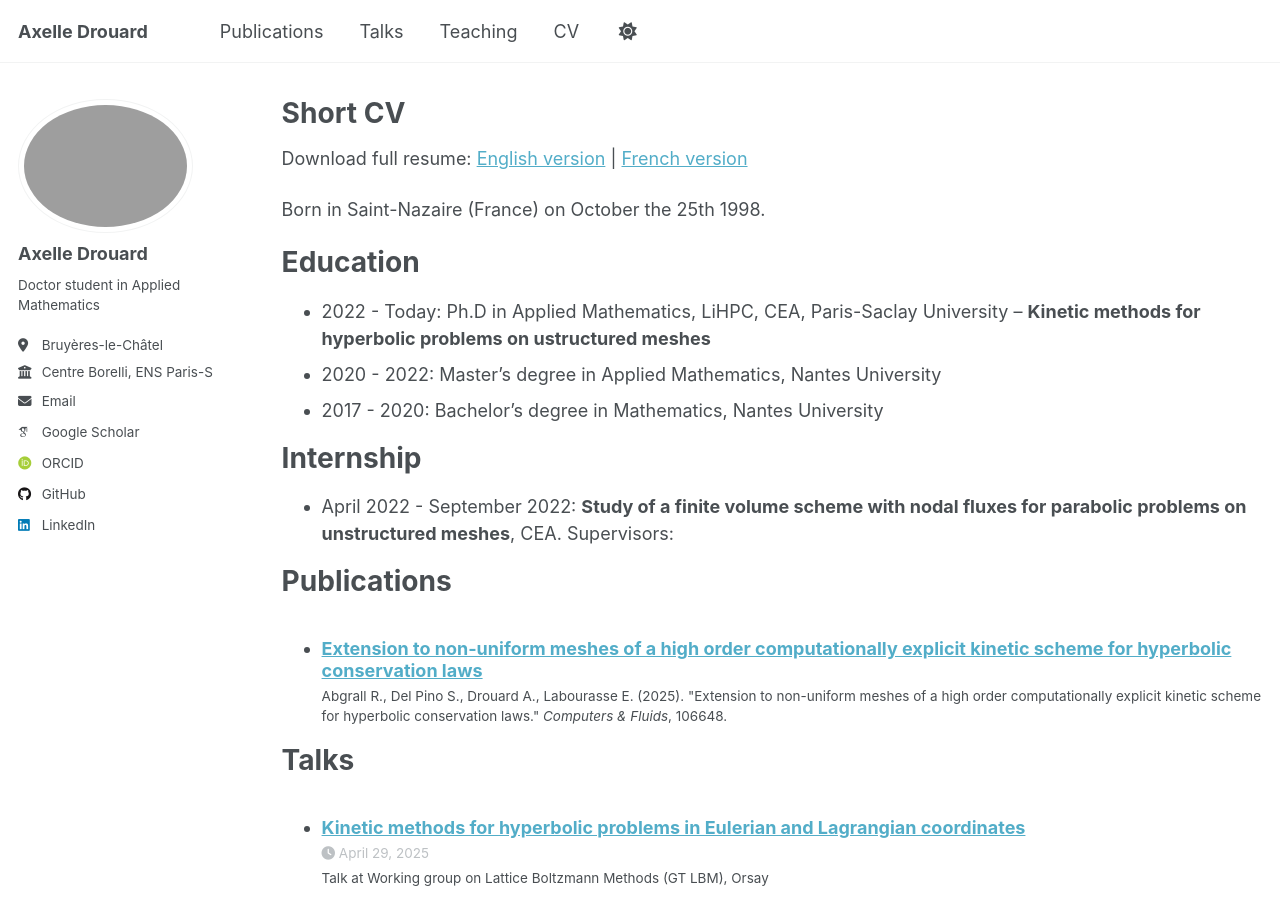
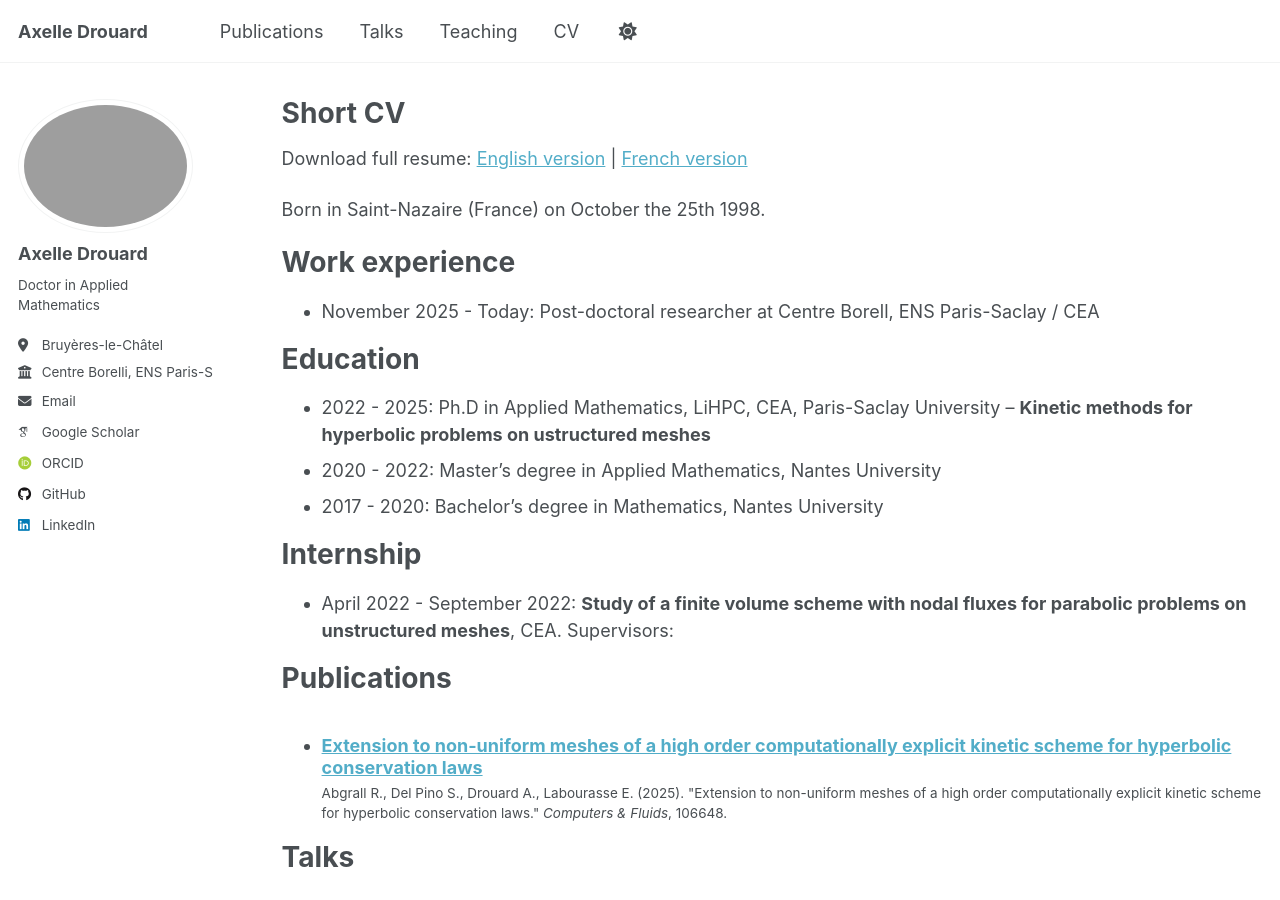
Before and after one commit to axelledrouard/axelledrouard.github.io, a Jekyll site: the page built from _pages/cv.md, in a window 1280 px wide and 900 px high. Built offline with Jekyll 4.4.1, drawn with Linux system fonts in a browser that asks for light colours; some web fonts are replaced; a script that is not in the unit is left out.

Commit message:
Modifs cv post doc

```diff
--- a/_config.yml
+++ b/_config.yml
@@ -26,7 +26,7 @@ author:
   avatar           : "profile-pic.png"
   name             : "Axelle Drouard"
   pronouns         : # example: "she/her"
-  bio              : "Doctor student in Applied Mathematics"
+  bio              : "Doctor in Applied Mathematics"
   location         : "Bruyères-le-Châtel"
   employer         : "Centre Borelli, ENS Paris-Saclay / CEA"
   uri              : # URL
--- a/_pages/cv.md
+++ b/_pages/cv.md
@@ -13,9 +13,13 @@ Download full resume: [English version](https://axelledrouard.github.io/files/cv
 
 Born in Saint-Nazaire (France) on October the 25th 1998.
 
+Work experience
+======
+* November 2025 - Today: Post-doctoral researcher at Centre Borell, ENS Paris-Saclay / CEA
+
 Education
 ======
-* 2022 - Today: Ph.D in Applied Mathematics, LiHPC, CEA, Paris-Saclay University -- **Kinetic methods for hyperbolic problems on ustructured meshes**
+* 2022 - 2025: Ph.D in Applied Mathematics, LiHPC, CEA, Paris-Saclay University -- **Kinetic methods for hyperbolic problems on ustructured meshes**
 * 2020 - 2022: Master's degree in Applied Mathematics, Nantes University
 * 2017 - 2020: Bachelor's degree in Mathematics, Nantes University
 
```
